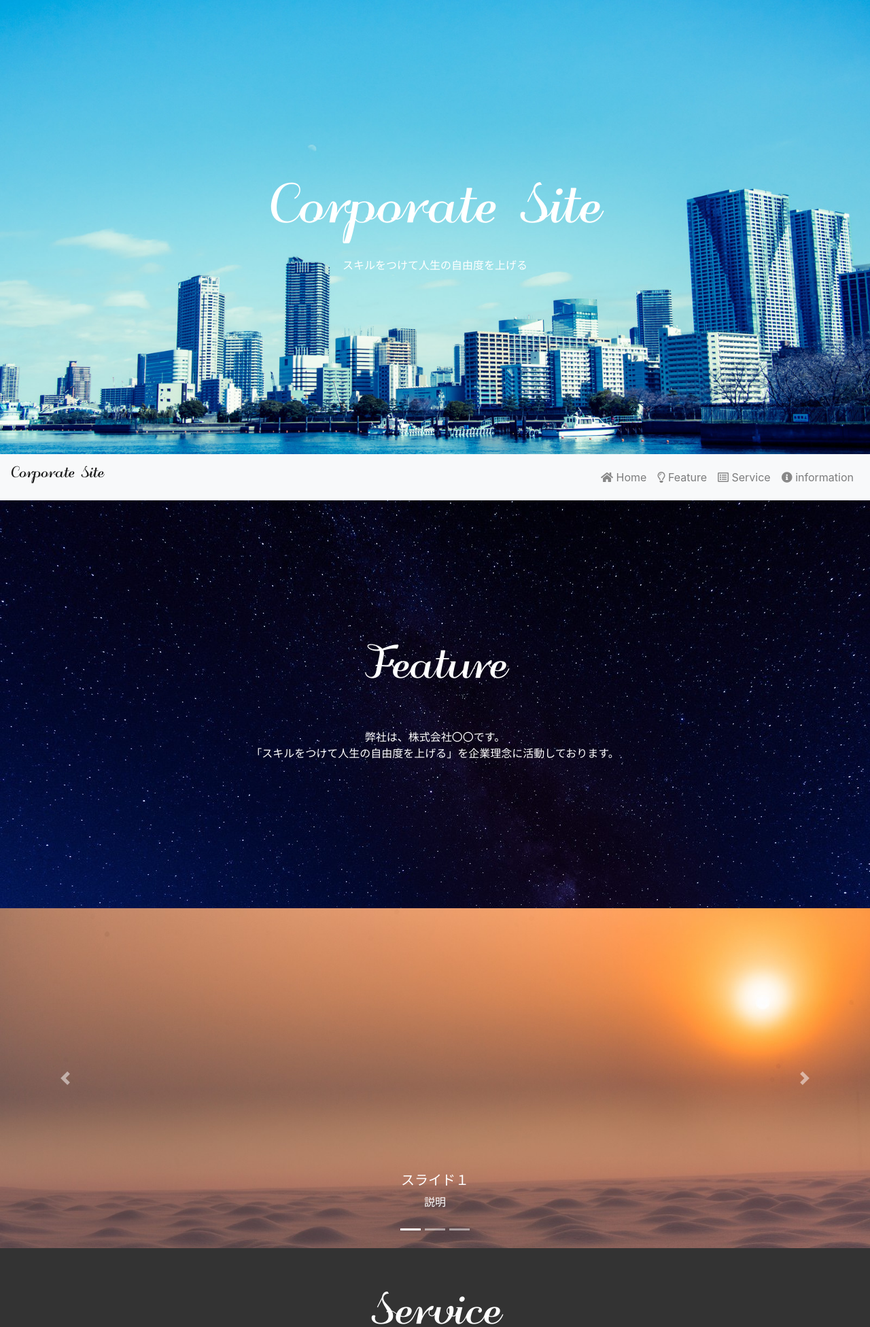
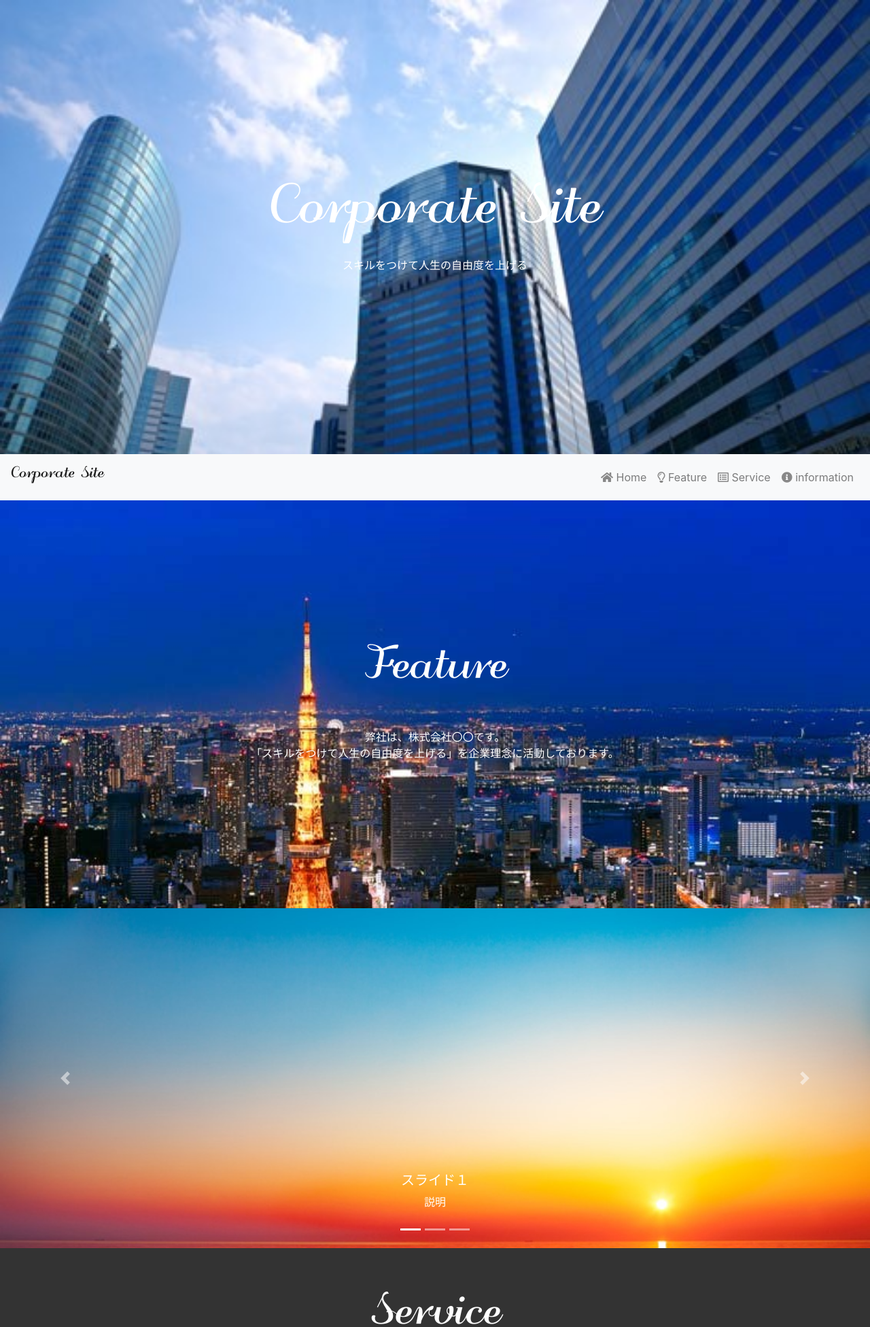
Before and after one commit to shinya1103/corporate-site, a PHP site: page /index.html in a window 1280 px wide. Shown: the top 1952 px of the page at 68% size. Run offline with PHP 8.4, Linux system fonts and the light colour scheme; some libraries are stand-ins or nearby versions.

Commit message:
first commit

```diff
--- a/index.html
+++ b/index.html
@@ -58,21 +58,21 @@
       </ol>
       <div class="carousel-inner">
         <div class="carousel-item active">
-          <img class="d-block w-100" src="imgs/slide01.jpg" alt="1枚目">
+          <img class="d-block w-100" src="imgs/corporate5.jpg" alt="1枚目">
           <div class="carousel-caption d-none d-md-block">
             <h5>スライド１</h5>
             <p>説明</p>
           </div>
         </div>
         <div class="carousel-item">
-          <img class="d-block w-100" src="imgs/slide02.jpg" alt="2枚目">
+          <img class="d-block w-100" src="imgs/corporate6.jpg" alt="2枚目">
           <div class="carousel-caption d-none d-md-block">
             <h5>スライド２</h5>
             <p>説明</p>
           </div>
         </div>
         <div class="carousel-item">
-          <img class="d-block w-100" src="imgs/slide03.jpg" alt="3枚目">
+          <img class="d-block w-100" src="imgs/corporate7.jpg" alt="3枚目">
           <div class="carousel-caption d-none d-md-block">
             <h5>スライド３</h5>
             <p>説明</p>
--- a/style.css
+++ b/style.css
@@ -10,7 +10,7 @@
 }
 
 .top-img{
-    background-image: url(imgs/img01.jpg);
+    background-image: url(imgs/corporate3.jpg);
     background-size: cover;
     background-attachment:fixed;
 }
@@ -34,7 +34,8 @@ nav .fas, nav .far{
 }
 
 .night-sky{
-    background-image: url("imgs/fix-bg.jpg");
+    background-image: url("imgs/corporate4.jpg");
+    background-size: cover;
     padding: 200px 0;
     text-align: center;
     background-attachment:fixed;
```
Also changed, not shown: imgs/corporate1.jpg (added), imgs/corporate2.png (added), imgs/corporate3.jpg (added), imgs/corporate4.jpg (added), imgs/corporate5.jpg (added), imgs/corporate6.jpg (added), imgs/corporate7.jpg (added).
